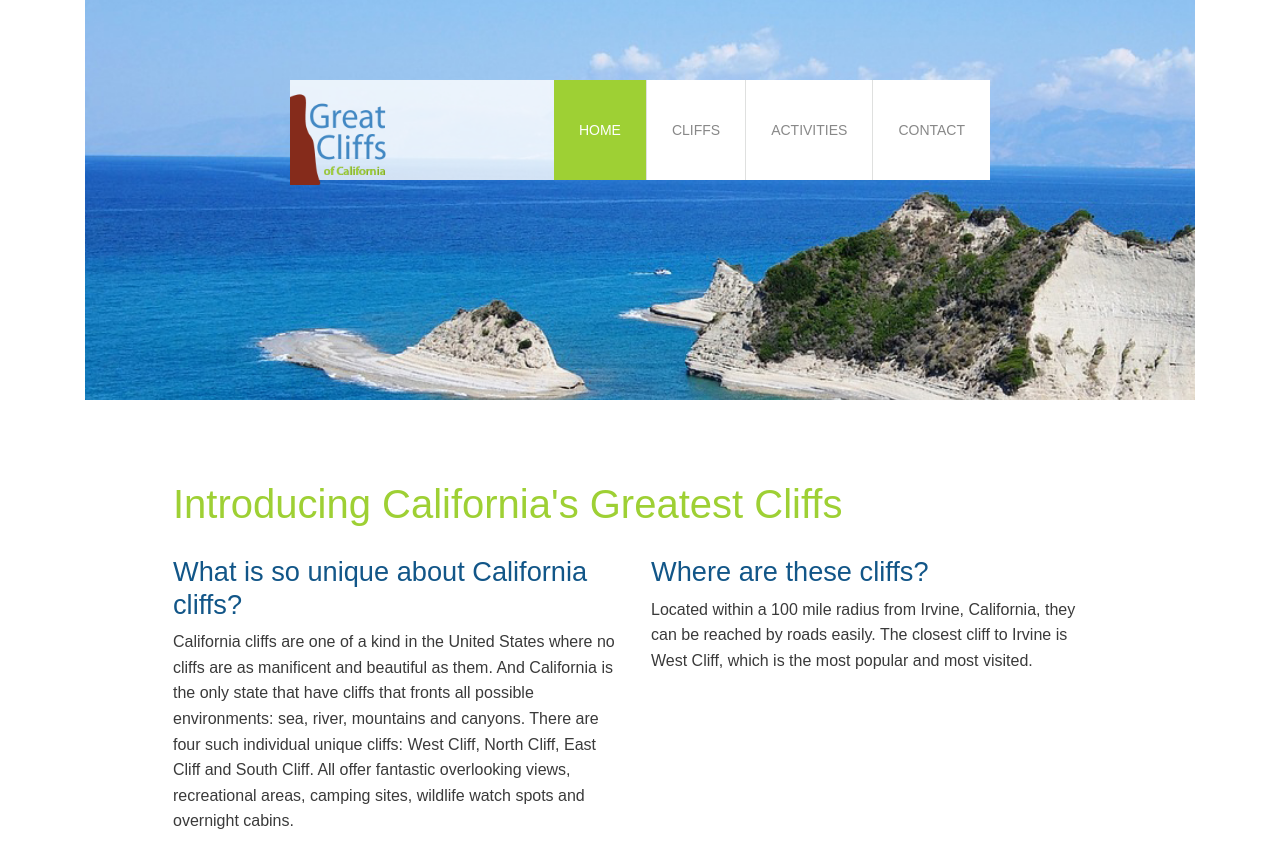
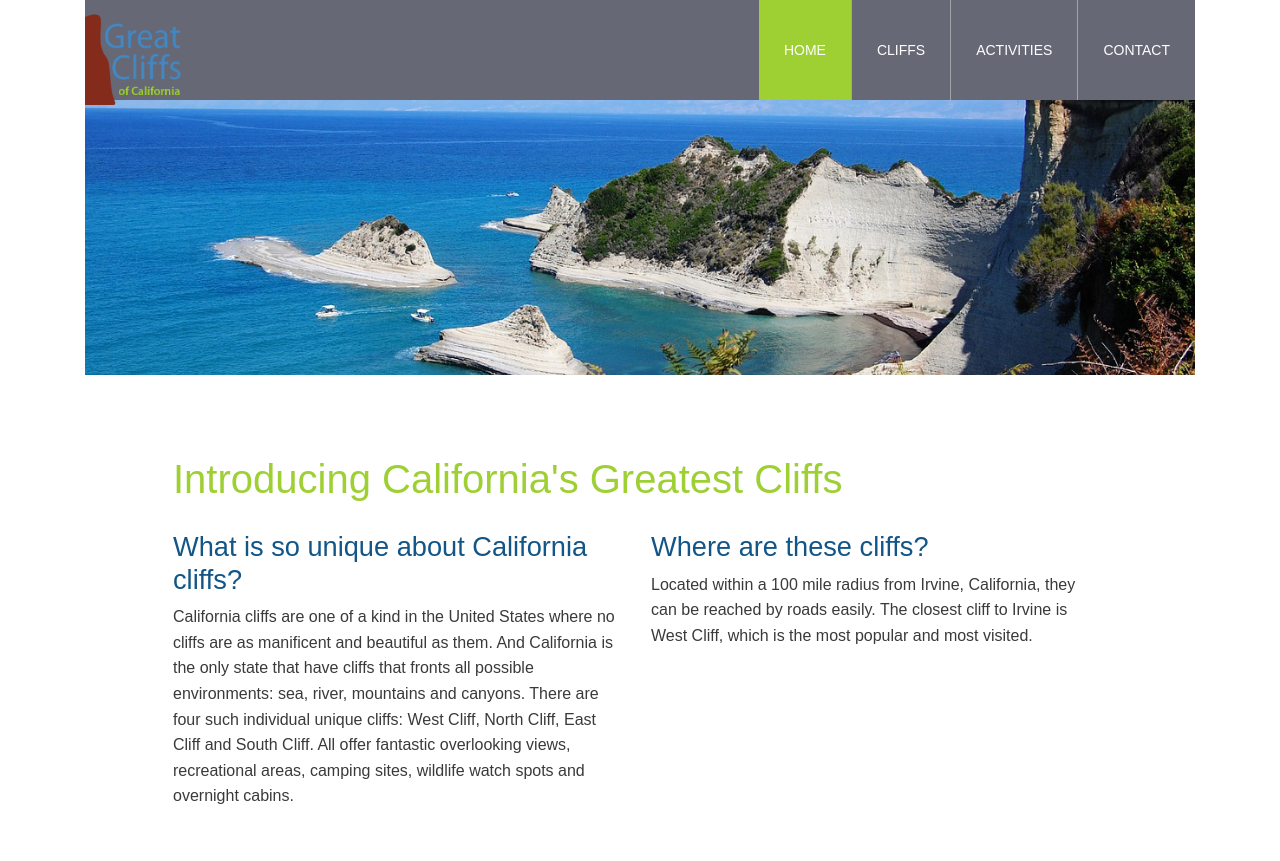
Before and after one commit to zeel513/Week-7-Day-1-Homework-Submission, a plain HTML site: page index.html in a window 1280 px wide. Shown: the top 861 px of the page. Drawn offline with nearby package versions, Linux system fonts and the light colour scheme.

Commit message:
Added changes to nav and header and added screenshots

```diff
--- a/index.html
+++ b/index.html
@@ -24,9 +24,8 @@
   </head>
   <body id="home">
     <div class="container">
-    <header>
       <div class="main-header sticky-top">
-        <nav class="navbar navbar-expand-xl navbar-light p-0">
+        <nav class="navbar navbar-expand-xl navbar-dark p-0">
           <a class="navbar-brand logo mr-0" href="index.html">
             <img src="images/logo.png" alt="Great Cliffs Logo" width="125">
           </a>
@@ -51,9 +50,9 @@
           </div>
         </nav>
       </div>
-    </header>
+      <header></header>
 
-    <main class="container">
+    <main>
       <h1>Introducing California's Greatest Cliffs</h1>
       <div class="row">
         <div class="col-12 col-sm-6 main-col-content">
--- a/style.css
+++ b/style.css
@@ -1,35 +1,34 @@
 /* Header */
 header {
     width: 100%;
-    min-height: 400px;
-    padding-top: 3em;
+    min-height: 275px;
+    background-repeat: no-repeat;
+    background-position: center center;
+    background-size: cover;
 }
 #home header {
-    background: no-repeat lightgrey url('images/cliff_ocean.jpg');
-    background-size: 1500px;
+    background-image: url('images/cliff_ocean.jpg');
 }
 #activities header {
-    background: no-repeat lightgrey url('images/runfly.jpg');
-    background-size: 1500px;
+    background-image: url('images/runfly.jpg');
 }
 #contact header {
-    background: no-repeat lightgrey url('images/cliff_rock.jpg');
-    background-size: 1500px;
+    background-image: url('images/cliff_rock.jpg');
 }
 #cliffs header {
-    background: no-repeat lightgrey url('images/week2/forest_cliff.jpg');
-    background-size: cover;
+    background-image: url('images/week2/forest_cliff.jpg');
 }
 .main-header {
-    background-color: rgb(255, 255, 255, 0.8);
-    width: 90%;
-    max-width: 700px;
-    margin: 2em auto 0 auto;
+    background-color: rgba(38, 41, 61, 0.7);
+    width: 100%;
+    max-width: none;
+    margin: 0;
     min-height: 100px;
     height: 100px;
     position: relative;
 }
 .main-header.sticky-top {
+    position: sticky;
     top: 0;
     z-index: 1030;
 }
@@ -58,7 +57,7 @@ header {
 }
 .main-menu ul li a {
     text-decoration: none;
-    color: #888;
+    color: rgb(255, 255, 255);
 }
 .main-menu ul li a:hover {
     color: #9ed034;
@@ -514,12 +513,12 @@ legend {
 }
 
 .main-menu .navbar-nav .nav-item:not(.active) {
-    background: #fff;
+    background: transparent;
 }
 
 .main-menu .navbar-nav .nav-link {
     text-decoration: none;
-    color: #888;
+    color: rgb(255, 255, 255);
     padding: 0;
 }
 
@@ -565,7 +564,7 @@ legend {
 
     .main-menu {
         width: 220px;
-        background-color: rgb(255, 255, 255);
+        background-color: rgba(38, 41, 61, 0.95);
         position: absolute;
         right: 1.7em;
         top: 100%;
@@ -609,7 +608,7 @@ legend {
 }
 
 #home #partners {
-    width: auto;
+    width: 100%;
 }
 
 #home #partners .partner {
```
Also changed, not shown: activities.html (+4 -4 lines), cliffs.html (+2 -3 lines), contact.html (+4 -4 lines), image-2.png (added), image-3.png (added), image-4.png (added), image-5.png (added), image-6.png (added), image-7.png (added), image-8.png (added), image.png (added), 2 other files.
